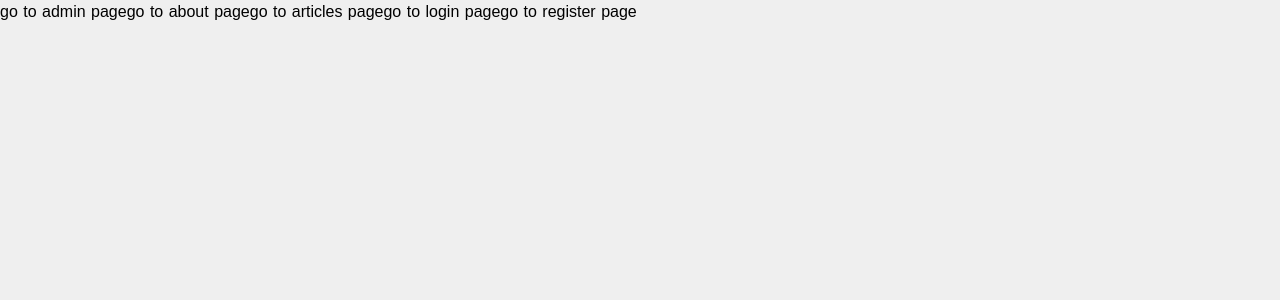
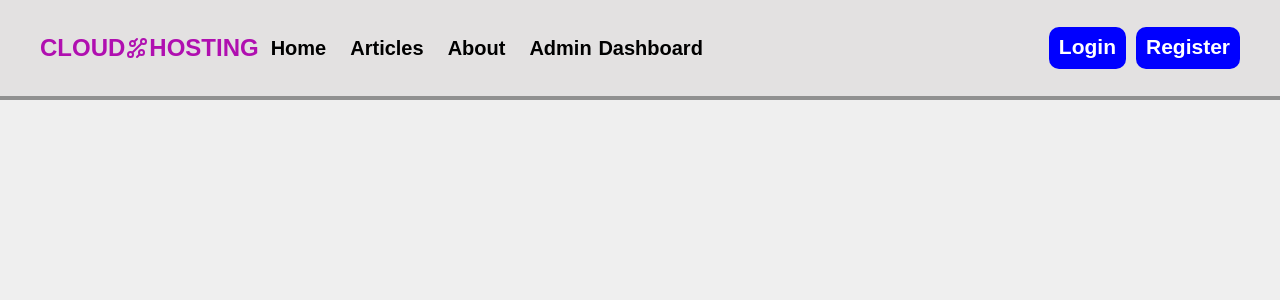
Before and after one commit to ahmedfaris2023/my-app, a Next.js app: page / in a window 1280 px wide. Shown: the top 300 px of the page. Built offline with nearby package versions, Linux system fonts and the light colour scheme.

Commit message:
navbar and module css

```diff
--- /dev/null
+++ b/components/header/Header.tsx
@@ -0,0 +1,20 @@
+import Link from "next/link";
+import style from "./header.module.css";
+import Navbar from "./Navbar";
+const Header = () => {
+  return (
+    <header className={style.header}>
+      <Navbar />
+      <div className={style.right}>
+        <Link className={style.btn} href="/login">
+          Login
+        </Link>
+        <Link className={style.btn} href="/register">
+          Register
+        </Link>
+      </div>
+    </header>
+  );
+};
+
+export default Header;
--- /dev/null
+++ b/components/header/Navbar.tsx
@@ -0,0 +1,32 @@
+import style from "./header.module.css";
+import Link from "next/link";
+import { GrTechnology } from "react-icons/gr";
+
+const Navbar = () => {
+  return (
+    <nav className={style.navbar}>
+      <div>
+        <Link href="/" className={style.logo}>
+          CLOUD
+          <GrTechnology /> HOSTING
+        </Link>
+      </div>
+      <ul className={style.navlinks}>
+        <Link className={style.navLink} href="/">
+          Home
+        </Link>
+        <Link className={style.navLink} href="/articles">
+          Articles
+        </Link>
+        <Link className={style.navLink} href="/about">
+          About
+        </Link>
+        <Link className={style.navLink} href="/admin">
+          Admin Dashboard
+        </Link>
+      </ul>
+    </nav>
+  );
+};
+
+export default Navbar;
--- /dev/null
+++ b/components/header/header.module.css
@@ -0,0 +1,58 @@
+.header {
+  height: 100px;
+  display: flex;
+  align-items: center;
+  justify-content: space-between;
+  padding: 0 40px;
+  border-bottom: 4px solid rgb(144, 144, 144);
+  background-color: rgb(227, 225, 225);
+  position: relative;
+}
+.navbar {
+  display: flex;
+  align-items: center;
+  justify-content: space-between;
+}
+
+.logo {
+  display: flex;
+  align-items: center;
+  font-size: 24px;
+  font-weight: bold;
+  color: rgb(176, 15, 176);
+}
+
+.navLinks {
+  margin-left: 30px;
+}
+.navLink {
+  font-size: 20px;
+  font-weight: 600;
+  margin: 0 12px;
+}
+
+.right {
+  display: flex;
+  align-items: center;
+  gap: 10px;
+}
+
+.btn {
+  cursor: pointer;
+  background-color: blue;
+  color: white;
+  border-radius: 10px;
+  padding: 5px 10px;
+  font-size: 21px;
+  font-weight: 600;
+  display: flex;
+  align-items: center;
+}
+
+.btn:hover {
+  background-color: darkblue;
+}
+
+.nvaLink:hover {
+  color: darkblue;
+}
--- a/src/app/layout.tsx
+++ b/src/app/layout.tsx
@@ -1,7 +1,9 @@
 import type { Metadata } from "next";
 // import localFont from "next/font/local";
 import { Inter, Noto_Kufi_Arabic } from "next/font/google";
+
 import "./globals.css";
+import Header from "../../components/header/Header";
 const KufiArabic = Noto_Kufi_Arabic({
   subsets: ["arabic"],
   weight: ["300", "500"],
@@ -29,7 +31,10 @@
 }>) {
   return (
     <html lang="en">
-      <body className={KufiArabic.className}>{children}</body>
+      <body className={KufiArabic.className}>
+        <Header />
+        <main> {children}</main>
+      </body>
     </html>
   );
 }
--- a/src/app/page.tsx
+++ b/src/app/page.tsx
@@ -1,19 +1,5 @@
-import Link from "next/link";
-
 const page = () => {
-  return (
-    <div>
-      {" "}
-      <div>
-        {/* <a href="/admin">go to admin page</a> */}
-        <Link href="/admin">go to admin page</Link>
-        <Link href="/about">go to about page</Link>
-        <Link href="/articles">go to articles page</Link>
-        <Link href="/login">go to login page</Link>
-        <Link href="/register">go to register page</Link>
-      </div>{" "}
-    </div>
-  );
+  return <div></div>;
 };
 
 export default page;
```
